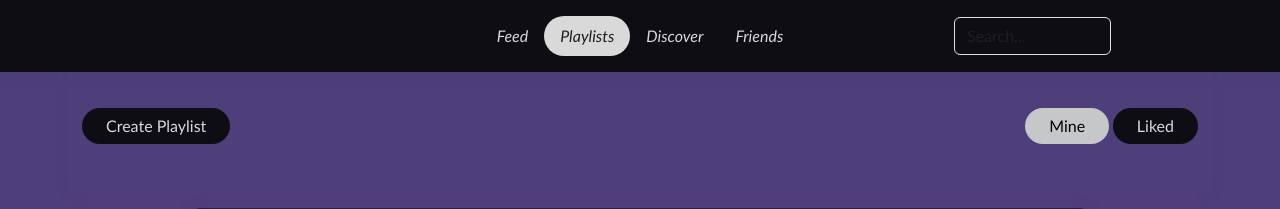
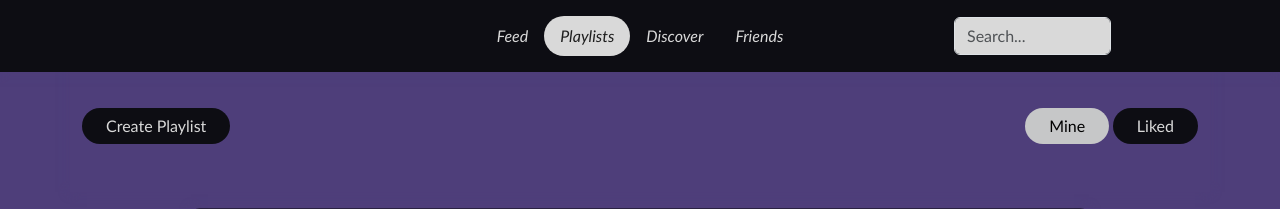
Before and after one commit to akl5sz/Web-Apps, a PHP site: page /playlists.html in a window 1280 px wide. Shown: the top 209 px of the page. Run offline with PHP 8.4, Linux system fonts and the light colour scheme; some web fonts are replaced.

Commit message:
fixed ANDI?

```diff
--- a/Sprint 2/friends.html
+++ b/Sprint 2/friends.html
@@ -29,7 +29,7 @@
 
           <div class="col-md-3">
             <form class="col-12 col-lg-auto mb-3 mb-lg-0 me-lg-3 col-xl-6" role="search">
-              <input type="search" class="form-control form-control-dark" placeholder="Search..." aria-label="Search">
+              <input type="search" class="form-control form-control-dark joe" placeholder="Search..." aria-label="Search">
           </form>
           </div>
         </header>
--- a/Sprint 2/styles/main.css
+++ b/Sprint 2/styles/main.css
@@ -21,7 +21,7 @@ body {
 }
 
 .form-control{
-    background-color: #0D0D13;
+    background-color: #d9d9d9;
 }
 
 .registration-form {
```
